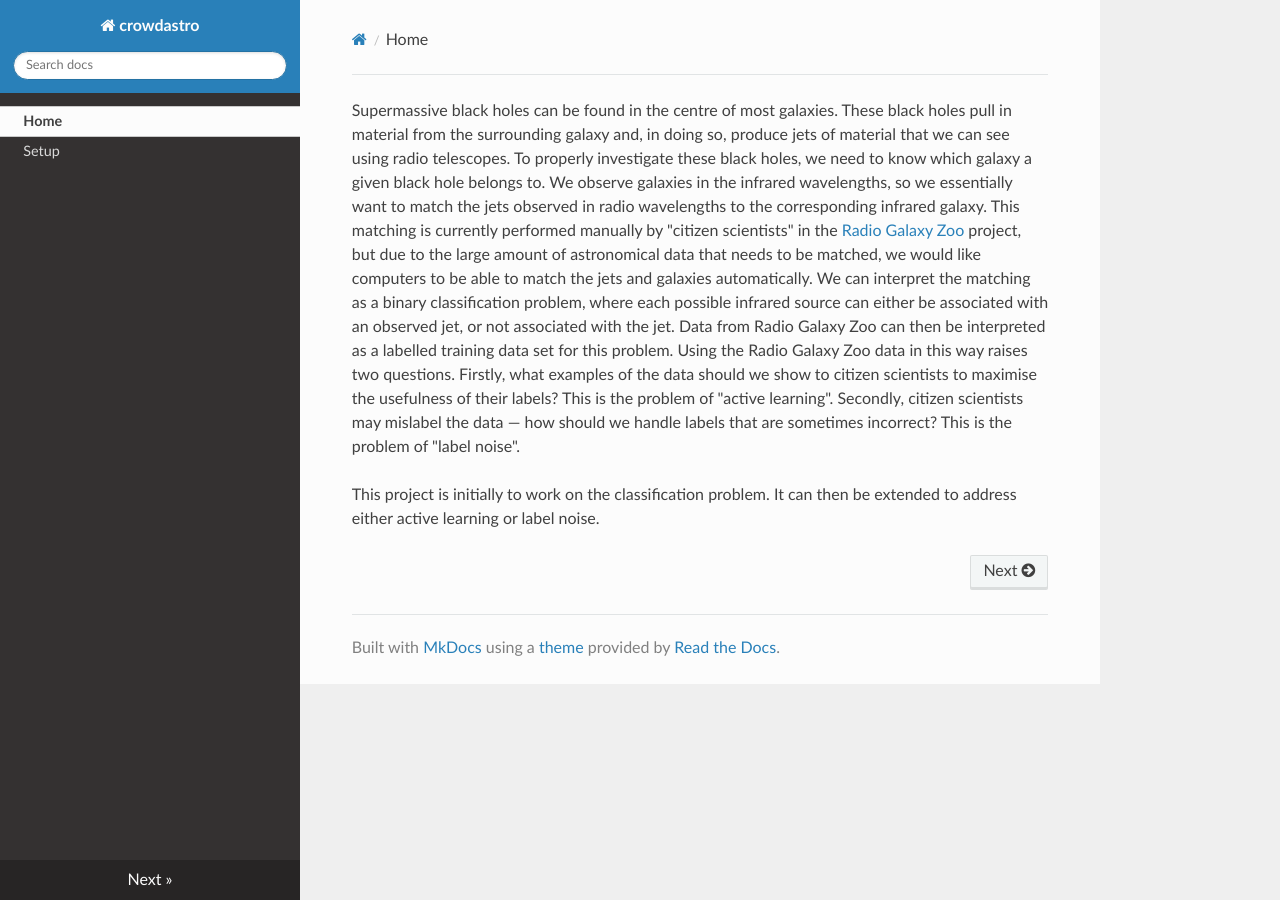
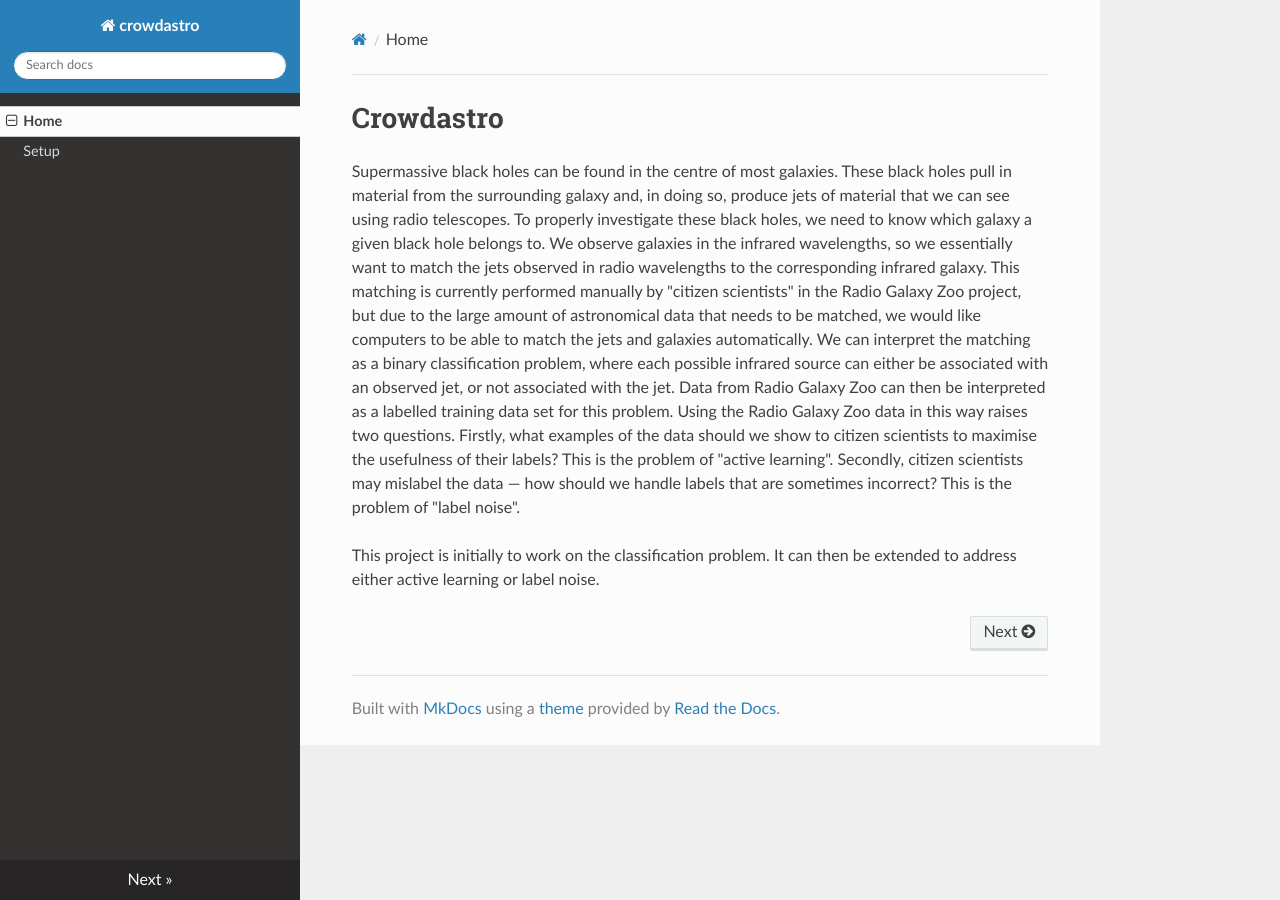
Before and after one commit to chengsoonong/crowdastro, an MkDocs documentation site: the page built from docs/index.md, in a window 1280 px wide. Built offline with MkDocs 1.6.1, drawn with Linux system fonts in a browser that asks for light colours; nearby versions of some CDN libraries; old or Windows-style settings are respelled for this version of MkDocs.

Commit message:
Updated index.

```diff
--- a/docs/index.md
+++ b/docs/index.md
@@ -1,3 +1,5 @@
-Supermassive black holes can be found in the centre of most galaxies. These black holes pull in material from the surrounding galaxy and, in doing so, produce jets of material that we can see using radio telescopes. To properly investigate these black holes, we need to know which galaxy a given black hole belongs to. We observe galaxies in the infrared wavelengths, so we essentially want to match the jets observed in radio wavelengths to the corresponding infrared galaxy. This matching is currently performed manually by "citizen scientists" in the [Radio Galaxy Zoo](http://radio.galaxyzoo.org/) project, but due to the large amount of astronomical data that needs to be matched, we would like computers to be able to match the jets and galaxies automatically. We can interpret the matching as a binary classification problem, where each possible infrared source can either be associated with an observed jet, or not associated with the jet. Data from Radio Galaxy Zoo can then be interpreted as a labelled training data set for this problem. Using the Radio Galaxy Zoo data in this way raises two questions. Firstly, what examples of the data should we show to citizen scientists to maximise the usefulness of their labels? This is the problem of "active learning". Secondly, citizen scientists may mislabel the data &mdash; how should we handle labels that are sometimes incorrect? This is the problem of "label noise".
+# Crowdastro
+
+Supermassive black holes can be found in the centre of most galaxies. These black holes pull in material from the surrounding galaxy and, in doing so, produce jets of material that we can see using radio telescopes. To properly investigate these black holes, we need to know which galaxy a given black hole belongs to. We observe galaxies in the infrared wavelengths, so we essentially want to match the jets observed in radio wavelengths to the corresponding infrared galaxy. This matching is currently performed manually by "citizen scientists" in the Radio Galaxy Zoo project, but due to the large amount of astronomical data that needs to be matched, we would like computers to be able to match the jets and galaxies automatically. We can interpret the matching as a binary classification problem, where each possible infrared source can either be associated with an observed jet, or not associated with the jet. Data from Radio Galaxy Zoo can then be interpreted as a labelled training data set for this problem. Using the Radio Galaxy Zoo data in this way raises two questions. Firstly, what examples of the data should we show to citizen scientists to maximise the usefulness of their labels? This is the problem of "active learning". Secondly, citizen scientists may mislabel the data — how should we handle labels that are sometimes incorrect? This is the problem of "label noise".
 
 This project is initially to work on the classification problem. It can then be extended to address either active learning or label noise.
```
